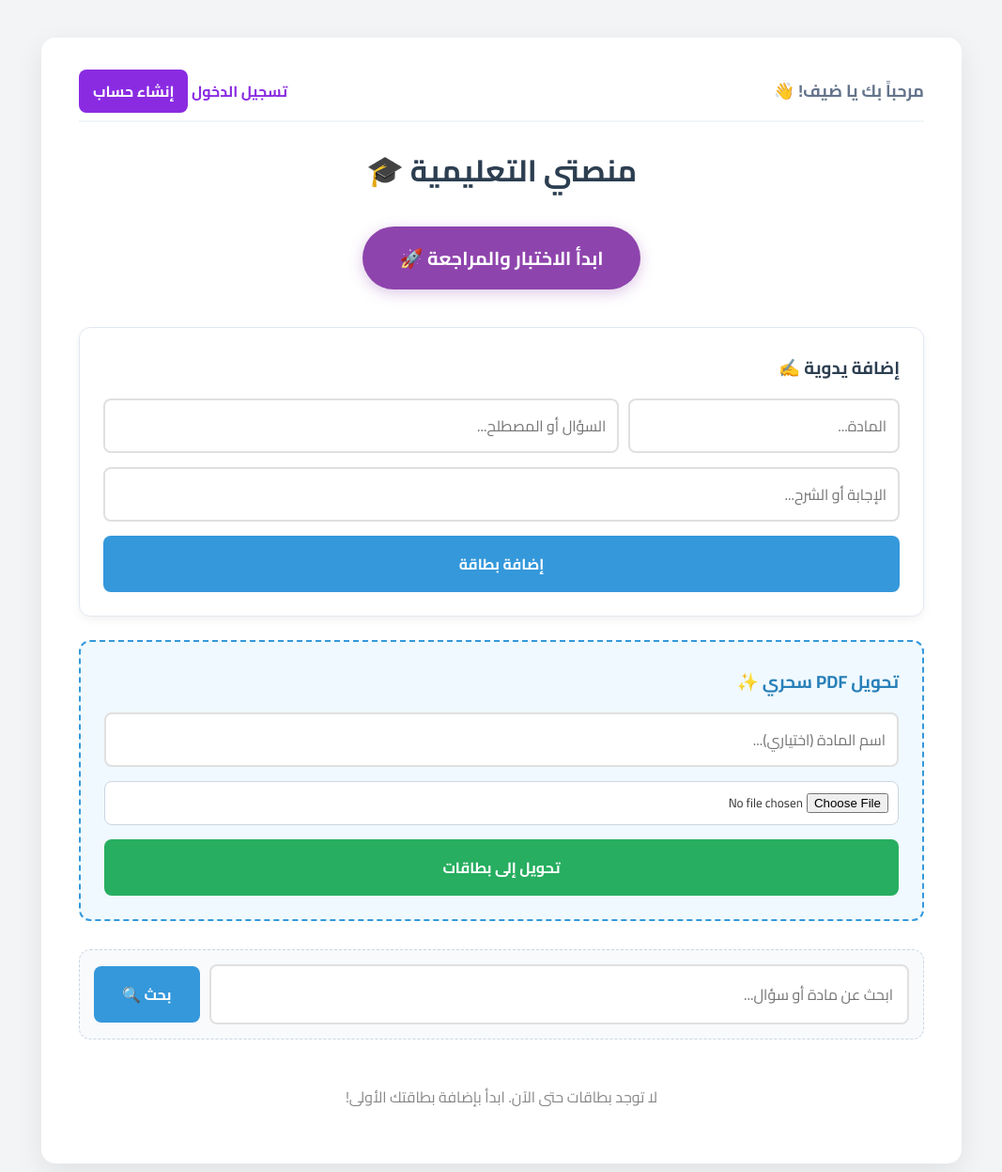
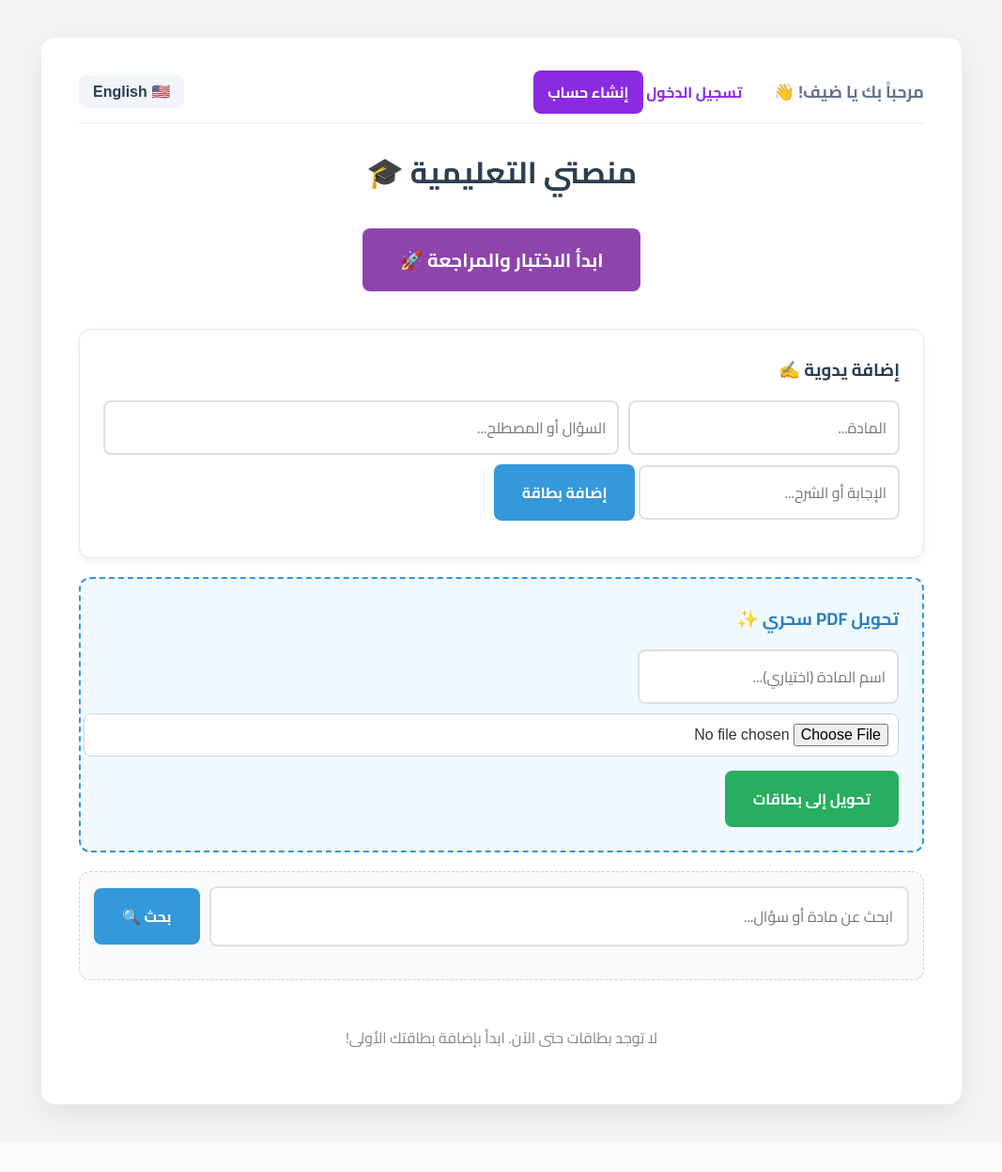
Before and after one commit to qusayosama04-crypto/flashcards-app, a Flask app: page / in a window 1280 px wide. Shown: the top 1247 px of the page at 94% size, without its empty margins (106-1173 px from the left). After the commit the page ends 1197 px from the top, so only its background shows below. Run offline with Flask 3, Linux system fonts and the light colour scheme.

Commit message:
إضافة ميزة تعدد اللغات - النسخة العالمية

```diff
--- a/templates/index.html
+++ b/templates/index.html
@@ -3,7 +3,7 @@
 <head>
     <meta charset="UTF-8">
     <meta name="viewport" content="width=device-width, initial-scale=1.0">
-    <title>منصة البطاقات التعليمية</title>
+    <title>منصة البطاقات التعليمية | Zaki Cards</title>
     <link rel="stylesheet" href="{{ url_for('static', filename='style.css') }}">
     <link rel="manifest" href="{{ url_for('static', filename='manifest.json') }}">
     <meta name="theme-color" content="#8a2be2">
@@ -11,49 +11,55 @@
 <body>
     <div class="container">
         <div style="display: flex; justify-content: space-between; align-items: center; margin-bottom: 20px; padding-bottom: 15px; border-bottom: 2px solid #f1f5f9;">
+
+            <div id="auth-section">
                 {% if current_user.is_authenticated %}
-        <span style="font-size: 18px; font-weight: bold; color: #64748b;">مرحباً بك، <span style="color: #2c3e50;">{{ current_user.username }}</span></span>
-        <a href="/logout" style="color: #e74c3c; text-decoration: none; font-weight: bold; padding: 8px 15px; border: 1px solid #e74c3c; border-radius: 8px;">تسجيل خروج</a>
+                    <span style="font-size: 18px; font-weight: bold; color: #64748b;">
+                        <span data-tr="welcome_user">مرحباً بك،</span>
+                        <span style="color: #2c3e50;">{{ current_user.username }}</span>
+                    </span>
+                    <a href="/logout" data-tr="logout" style="color: #e74c3c; text-decoration: none; font-weight: bold; padding: 8px 15px; border: 1px solid #e74c3c; border-radius: 8px; margin-right: 15px;">تسجيل خروج</a>
                 {% else %}
-        <span style="font-size: 18px; font-weight: bold; color: #64748b;">مرحباً بك يا ضيف! 👋</span>
-        <div>
-            <a href="/login" style="color: #8a2be2; text-decoration: none; font-weight: bold; margin-right: 15px;">تسجيل الدخول</a>
-            <a href="/signup" style="background-color: #8a2be2; color: white; padding: 8px 15px; border-radius: 8px; text-decoration: none; font-weight: bold;">إنشاء حساب</a>
+                    <span data-tr="welcome_guest" style="font-size: 18px; font-weight: bold; color: #64748b;">مرحباً بك يا ضيف! 👋</span>
+                    <div style="display: inline-block; margin-right: 15px;">
+                        <a href="/login" data-tr="login" style="color: #8a2be2; text-decoration: none; font-weight: bold; margin-right: 15px;">تسجيل الدخول</a>
+                        <a href="/signup" data-tr="signup" style="background-color: #8a2be2; color: white; padding: 8px 15px; border-radius: 8px; text-decoration: none; font-weight: bold;">إنشاء حساب</a>
                     </div>
                 {% endif %}
             </div>
-        <h1>منصتي التعليمية 🎓</h1>
-<div style="text-align: center; margin-bottom: 40px; margin-top: 20px;">
-            <a href="/quiz" class="note-btn" style="background-color: #8e44ad; font-size: 20px; padding: 15px 40px; text-decoration: none; display: inline-block; border-radius: 50px; box-shadow: 0 4px 15px rgba(142, 68, 173, 0.3);">ابدأ الاختبار والمراجعة 🚀</a>
-        </div>
-        <form action="/add" method="POST" style="background-color: #ffffff; padding: 25px; border-radius: 12px; box-shadow: 0 4px 10px rgba(0,0,0,0.05); border: 1px solid #e2e8f0; display: flex; flex-direction: column; gap: 15px; margin-bottom: 25px;">
-            <h3 style="margin: 0; color: #2c3e50;">إضافة يدوية ✍️</h3>
 
-            <div style="display: flex; gap: 10px;">
-                <input class="note-input" type="text" name="category" placeholder="المادة..." autocomplete="off" style="flex: 1; padding: 12px;">
-                <input class="note-input" type="text" name="front" placeholder="السؤال أو المصطلح..." required autocomplete="off" style="flex: 2; padding: 12px;">
+            <button id="lang-toggle" onclick="toggleLanguage()" style="background-color: #f1f5f9; color: #2c3e50; border: none; padding: 8px 15px; border-radius: 8px; cursor: pointer; font-weight: bold; font-size: 16px;">English 🇺🇸</button>
         </div>
 
-            <input class="note-input" type="text" name="back" placeholder="الإجابة أو الشرح..." required autocomplete="off" style="padding: 12px;">
-            <button class="note-btn" type="submit">إضافة بطاقة</button>
+        <h1 data-tr="main_title">منصتي التعليمية 🎓</h1>
+
+        <div style="text-align: center; margin-bottom: 40px; margin-top: 20px;">
+            <a href="/quiz" data-tr="start_quiz" class="note-btn" style="background-color: #8e44ad; font-size: 20px; padding: 15px 40px; text-decoration: none; display: inline-block; border-radius: 8px;">ابدأ الاختبار والمراجعة 🚀</a>
+        </div>
+
+        <form action="/add" method="POST" style="background-color: #ffffff; padding: 25px; border-radius: 12px; box-shadow: 0 4px 10px rgba(0,0,0,0.05); border: 1px solid #e2e8f0; margin-bottom: 20px;">
+            <h3 data-tr="add_manual" style="margin: 0 0 15px 0; color: #2c3e50;">إضافة يدوية ✍️</h3>
+            <div style="display: flex; gap: 10px; margin-bottom: 10px;">
+                <input class="note-input" type="text" name="category" data-tr-ph="subject_ph" placeholder="المادة..." autocomplete="off" style="flex: 1; padding: 12px;">
+                <input class="note-input" type="text" name="front" data-tr-ph="question_ph" placeholder="السؤال أو المصطلح..." required autocomplete="off" style="flex: 2; padding: 12px;">
+            </div>
+            <input class="note-input" type="text" name="back" data-tr-ph="answer_ph" placeholder="الإجابة أو الشرح..." required autocomplete="off" style="padding: 12px; margin-bottom: 15px;">
+            <button class="note-btn" data-tr="add_btn" type="submit">إضافة بطاقة</button>
         </form>
 
-        <form action="/upload_pdf" method="POST" enctype="multipart/form-data" style="background-color: #f0f9ff; padding: 25px; border-radius: 12px; border: 2px dashed #3498db; display: flex; flex-direction: column; gap: 15px; margin-bottom: 30px;">
-            <h3 style="margin: 0; color: #2980b9;">تحويل PDF سحري ✨</h3>
-
-            <input class="note-input" type="text" name="pdf_category" placeholder="اسم المادة (اختياري)..." autocomplete="off" style="padding: 12px;">
-
-            <input type="file" name="pdf_file" accept=".pdf" required style="padding: 10px; border: 1px solid #cbd5e1; border-radius: 8px; background-color: #ffffff; font-family: 'Cairo', sans-serif;">
-
-            <button class="note-btn" type="submit" style="background-color: #27ae60;">تحويل إلى بطاقات</button>
+        <form action="/upload_pdf" method="POST" enctype="multipart/form-data" style="background-color: #f0f9ff; padding: 25px; border-radius: 12px; border: 2px dashed #3498db; margin-bottom: 20px;">
+            <h3 data-tr="magic_pdf" style="margin: 0 0 15px 0; color: #2980b9;">تحويل PDF سحري ✨</h3>
+            <input class="note-input" type="text" name="pdf_category" data-tr-ph="pdf_subject_ph" placeholder="اسم المادة (اختياري)..." autocomplete="off" style="padding: 12px; margin-bottom: 10px;">
+            <input type="file" name="pdf_file" accept=".pdf" required style="padding: 10px; border: 1px solid #cbd5e1; border-radius: 8px; background-color: #ffffff; font-size: 16px; margin-bottom: 15px; width: 100%;">
+            <button class="note-btn" data-tr="convert_btn" type="submit" style="background-color: #27ae60;">تحويل إلى بطاقات</button>
         </form>
 
         <div class="search-container">
-            <form action="/" method="GET">
-                <input type="text" name="search" class="note-input search-input" placeholder="ابحث عن مادة أو سؤال..." value="{{ request.args.get('search', '') }}">
-                <button type="submit" class="note-btn search-btn">بحث 🔍</button>
+            <form action="/" method="GET" style="display: flex; gap: 10px; margin-bottom: 20px;">
+                <input type="text" name="search" data-tr-ph="search_ph" class="note-input search-input" placeholder="ابحث عن مادة أو سؤال..." value="{{ request.args.get('search', '') }}" style="flex: 1;">
+                <button type="submit" data-tr="search_btn" class="note-btn search-btn">بحث 🔍</button>
                 {% if request.args.get('search') %}
-                    <a href="/" class="clear-search">إلغاء البحث</a>
+                    <a href="/" data-tr="clear_search" class="clear-search" style="padding: 10px; background: #e74c3c; color: white; text-decoration: none; border-radius: 8px;">إلغاء البحث</a>
                 {% endif %}
             </form>
         </div>
@@ -72,12 +78,107 @@
                             </div>
                         </div>
                     </div>
-                    <a href="/delete/{{ card.id }}" class="delete-btn">حذف 🗑️</a>
+                    <a href="/delete/{{ card.id }}" data-tr="delete_btn" class="delete-btn">حذف 🗑️</a>
                 </div>
             {% else %}
-                <p style="text-align: center; color: #888; grid-column: 1 / -1;">لا توجد بطاقات حتى الآن. ابدأ بإضافة بطاقتك الأولى!</p>
+                <p data-tr="no_cards" style="text-align: center; color: #888; grid-column: 1 / -1;">لا توجد بطاقات حتى الآن. ابدأ بإضافة بطاقتك الأولى!</p>
             {% endfor %}
         </div>
     </div>
+
+    <script>
+        // قاموس الترجمة
+        const translations = {
+            ar: {
+                welcome_user: "مرحباً بك،",
+                logout: "تسجيل خروج",
+                welcome_guest: "مرحباً بك يا ضيف! 👋",
+                login: "تسجيل الدخول",
+                signup: "إنشاء حساب",
+                main_title: "منصتي التعليمية 🎓",
+                start_quiz: "ابدأ الاختبار والمراجعة 🚀",
+                add_manual: "إضافة يدوية ✍️",
+                subject_ph: "المادة...",
+                question_ph: "السؤال أو المصطلح...",
+                answer_ph: "الإجابة أو الشرح...",
+                add_btn: "إضافة بطاقة",
+                magic_pdf: "تحويل PDF سحري ✨",
+                pdf_subject_ph: "اسم المادة (اختياري)...",
+                convert_btn: "تحويل إلى بطاقات",
+                search_ph: "ابحث عن مادة أو سؤال...",
+                search_btn: "بحث 🔍",
+                clear_search: "إلغاء البحث",
+                delete_btn: "حذف 🗑️",
+                no_cards: "لا توجد بطاقات حتى الآن. ابدأ بإضافة بطاقتك الأولى!",
+                lang_toggle: "English 🇺🇸"
+            },
+            en: {
+                welcome_user: "Welcome, ",
+                logout: "Logout",
+                welcome_guest: "Welcome, Guest! 👋",
+                login: "Login",
+                signup: "Sign Up",
+                main_title: "My Learning Platform 🎓",
+                start_quiz: "Start Quiz & Review 🚀",
+                add_manual: "Manual Add ✍️",
+                subject_ph: "Subject/Category...",
+                question_ph: "Question or Term...",
+                answer_ph: "Answer or Explanation...",
+                add_btn: "Add Card",
+                magic_pdf: "Magic PDF Conversion ✨",
+                pdf_subject_ph: "Subject Name (Optional)...",
+                convert_btn: "Convert to Cards",
+                search_ph: "Search for a subject or question...",
+                search_btn: "Search 🔍",
+                clear_search: "Clear Search",
+                delete_btn: "Delete 🗑️",
+                no_cards: "No cards yet. Start by adding your first card!",
+                lang_toggle: "عربي 🇸🇦"
+            }
+        };
+
+        // الدالة المسؤولة عن تغيير اللغة
+        function setLanguage(lang) {
+            // تغيير خصائص الصفحة
+            document.documentElement.lang = lang;
+            document.documentElement.dir = (lang === 'ar') ? 'rtl' : 'ltr';
+
+            // تغيير النصوص (Texts)
+            document.querySelectorAll('[data-tr]').forEach(el => {
+                const key = el.getAttribute('data-tr');
+                if (translations[lang][key]) {
+                    // الحفاظ على الأيقونات (Emojis) إذا لزم الأمر، لكن القاموس يحتوي عليها
+                    el.innerText = translations[lang][key];
+                }
+            });
+
+            // تغيير النصوص الإرشادية في المربعات (Placeholders)
+            document.querySelectorAll('[data-tr-ph]').forEach(el => {
+                const key = el.getAttribute('data-tr-ph');
+                if (translations[lang][key]) {
+                    el.placeholder = translations[lang][key];
+                }
+            });
+
+            // تغيير زر اللغة نفسه
+            document.getElementById('lang-toggle').innerText = translations[lang].lang_toggle;
+
+            // حفظ اختيار المستخدم
+            localStorage.setItem('preferredLanguage', lang);
+        }
+
+        // عند الضغط على زر تغيير اللغة
+        function toggleLanguage() {
+            const currentLang = document.documentElement.lang;
+            const newLang = (currentLang === 'ar') ? 'en' : 'ar';
+            setLanguage(newLang);
+        }
+
+        // عند تحميل الصفحة، نتحقق من اختيار المستخدم السابق
+        document.addEventListener('DOMContentLoaded', () => {
+            const savedLang = localStorage.getItem('preferredLanguage') || 'ar'; // العربية هي الافتراضية
+            setLanguage(savedLang);
+        });
+    </script>
 </body>
 </html>
```
Lines whose indentation alone changed are shown as unchanged.
